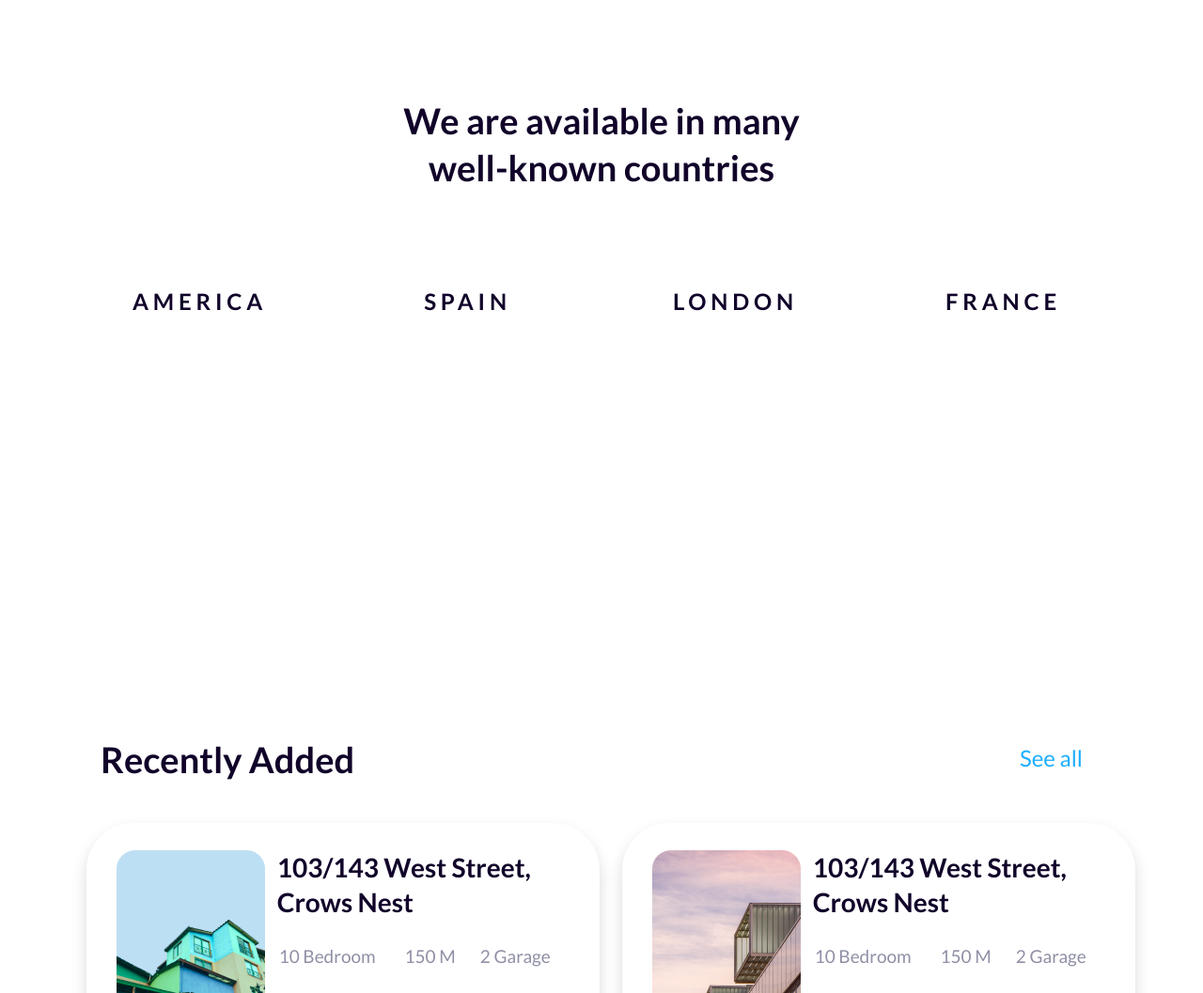
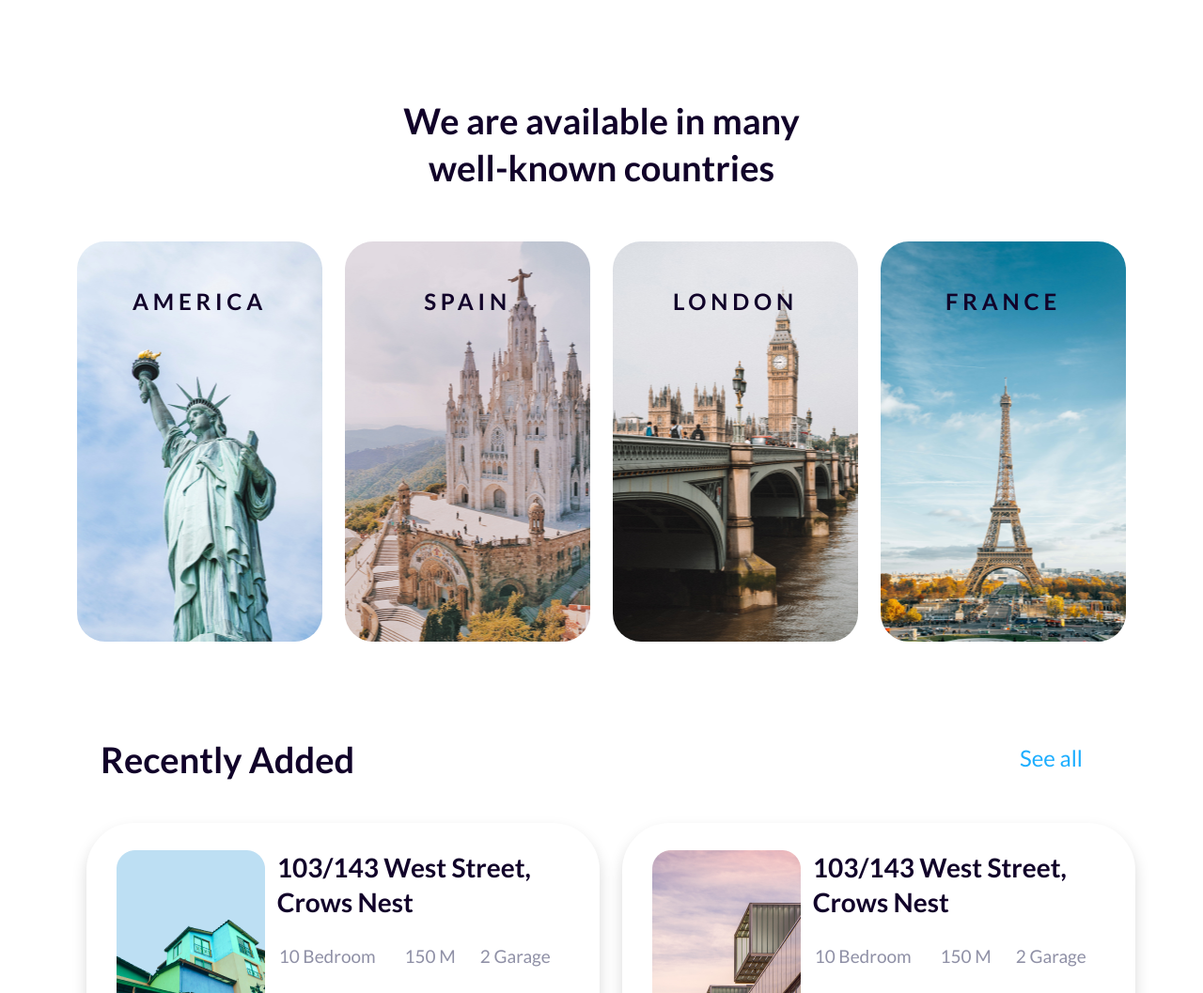
Before and after one commit to MohammadMahadi/real-estate.github.io, a plain HTML site: page index.html in a window 1280 px wide. Shown: the part 733-1790 px from the top of the page at 94% size. Drawn offline with nearby package versions, Linux system fonts and the light colour scheme; files whose address does not match are found by name.

Commit message:
fix all background imges

```diff
--- a/css/style.css
+++ b/css/style.css
@@ -155,22 +155,22 @@ body {
 
 .bg-amirica {
 
-    background-image: url(img/Amirica.jpg);
+    background-image: url(https://mohammadmahadi.github.io/real-estate.github.io/img/Amirica.jpg);
 
 }
 
 .bg-london {
 
-    background-image: url(img/London.jpg);
+    background-image: url(https://mohammadmahadi.github.io/real-estate.github.io/img/London.jpg);
 }
 
 .bg-spain {
-    background-image: url(img/spain.jpg);
+    background-image: url(https://mohammadmahadi.github.io/real-estate.github.io/img/spain.jpg);
 }
 
 .bg-france {
 
-    background-image: url(img/France.png);
+    background-image: url(https://mohammadmahadi.github.io/real-estate.github.io/img/France.png);
 }
 
 
```
